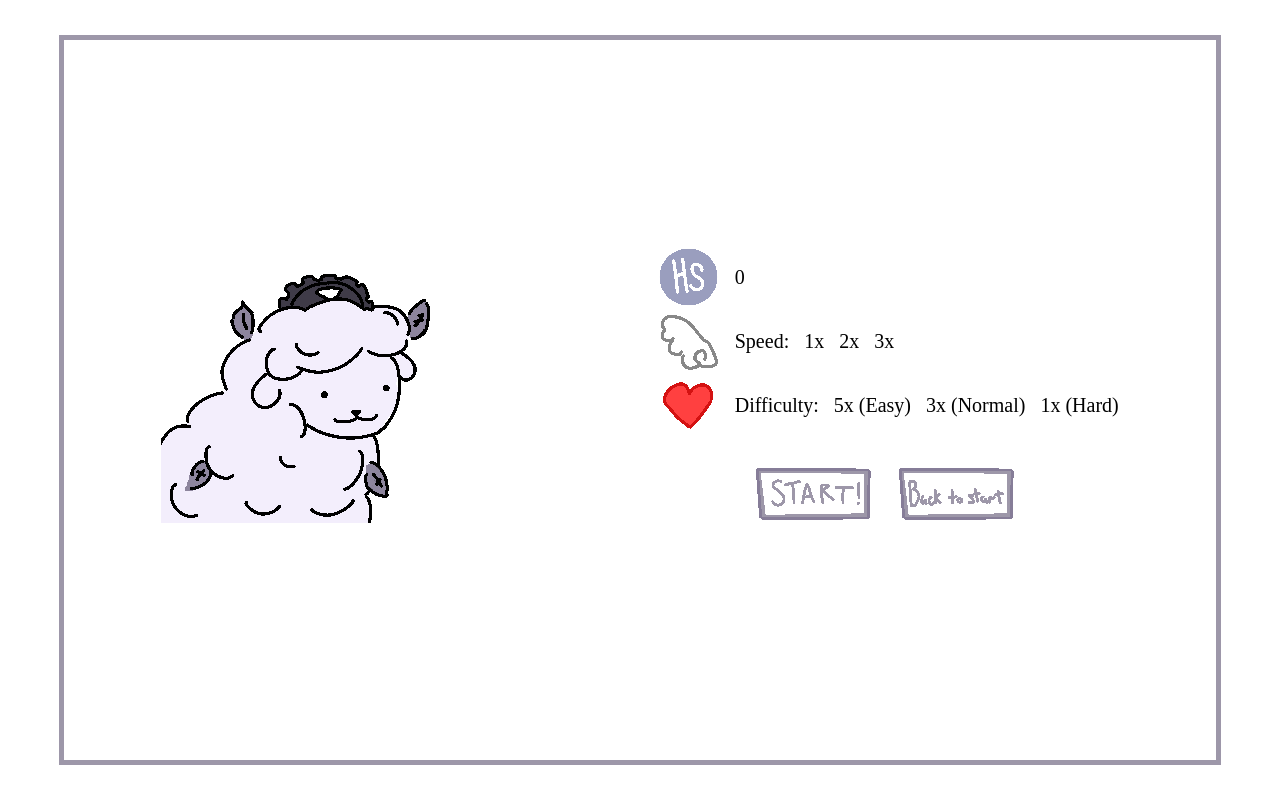
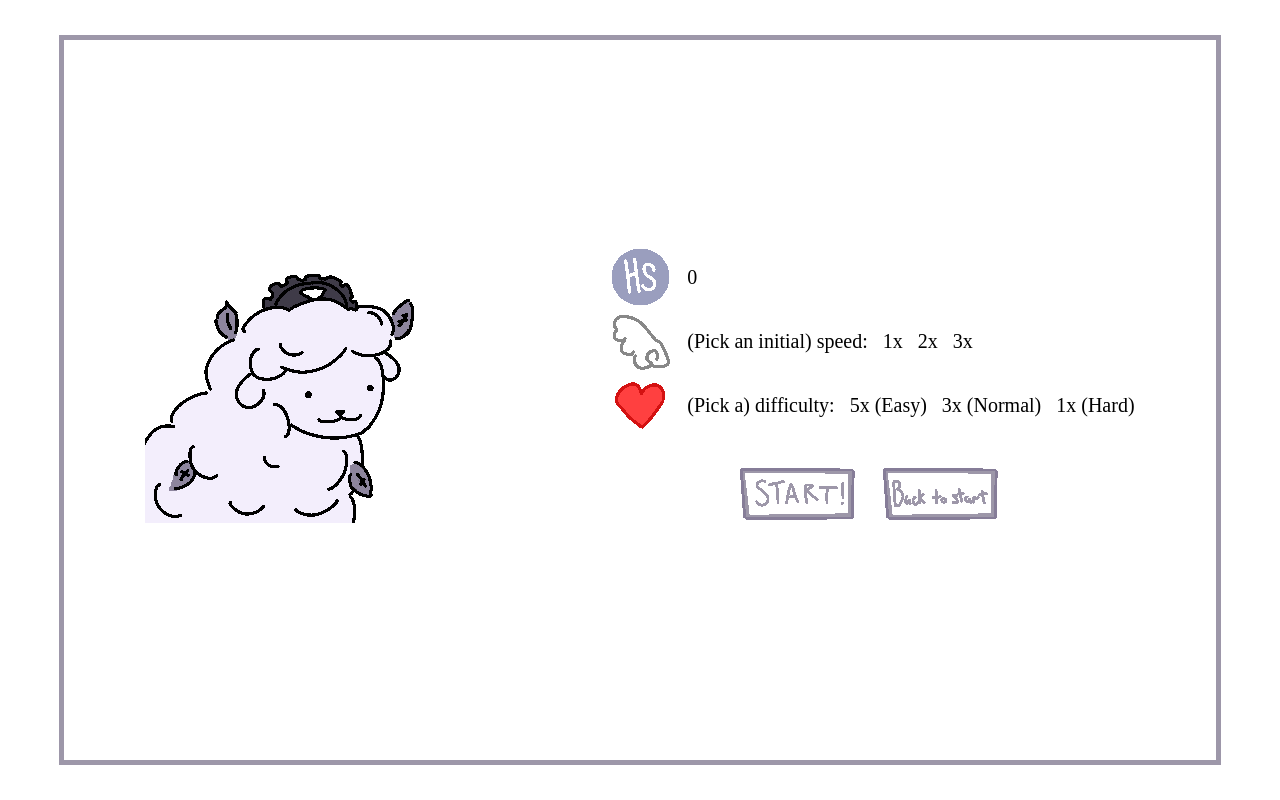
Before and after one commit to soggymoder/tcrg, a plain HTML site: page index.html in a window 1280 px wide. Both pictures are taken after a click on the button 640 px from the left and 552 px from the top of the page. Drawn offline with Linux system fonts and the light colour scheme.

Commit message:
HTML - Okay MAYBE now the menu is A BIT more intuitive im sorry :(

```diff
--- a/index.html
+++ b/index.html
@@ -32,7 +32,7 @@
 
 			<ul class = "speed">
 					<img class ="hud-menu-screen" src="Assets/Imgs/HUD/hudspeed.png" alt="speed icon thingy">
-				<li>Speed: </li>
+				<li>(Pick an initial) speed: </li>
 				<li class = "speed-opt">1x</li>
 				<li class = "speed-opt">2x</li>
 				<li class = "speed-opt">3x</li>
@@ -40,7 +40,7 @@
 
 			<ul class = "difficulty">
 					<img class ="hud-menu-screen" src="Assets/Imgs/HUD/hudhp.png" alt="difficulty icon thingy">
-				<li>Difficulty: </li>
+				<li>(Pick a) difficulty: </li>
 				<li class = "diff-opt">5x (Easy)</li>
 				<li class = "diff-opt">3x (Normal)</li>
 				<li class = "diff-opt">1x (Hard)</li>
```
